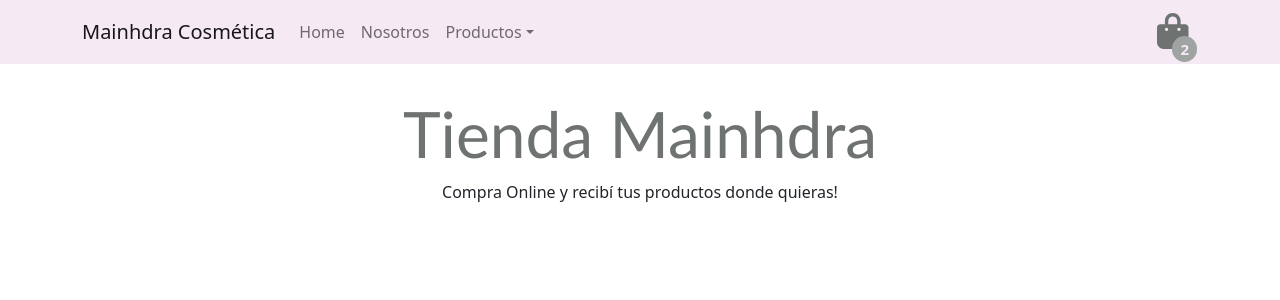
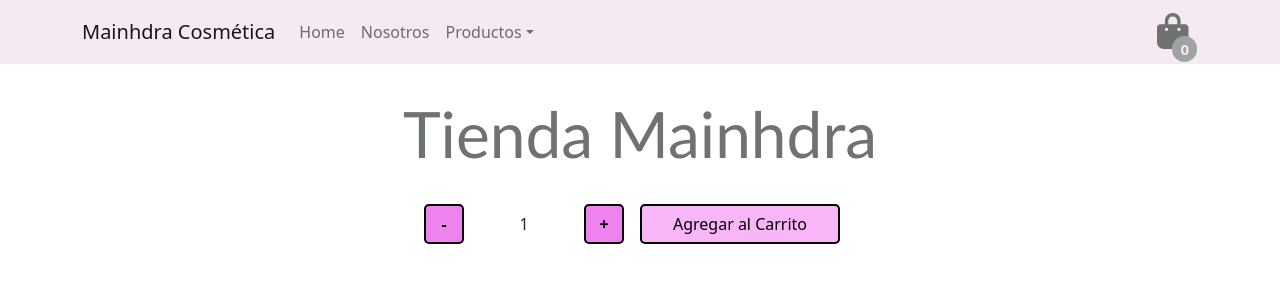
Before and after one commit to NatiCastro/mitienda-coder-react, a React (Create React App) app: page / in a window 1280 px wide. Shown: the top 300 px of the page. Built offline with nearby package versions, Linux system fonts and the light colour scheme.

Commit message:
ItemCount

```diff
--- a/src/App.js
+++ b/src/App.js
@@ -16,9 +16,14 @@ function App() {
 
       <h1 className='titulo-principal'>{tienda}</h1>
 
+      <div className='contenedor-botones'>
+
       <ItemListContainer/>
 
+       </div>
+
     </div>
+
   );
 }
 
--- a/src/Componentes/CartWidget.jsx
+++ b/src/Componentes/CartWidget.jsx
@@ -15,9 +15,10 @@ export default function IconoCarrito () {
             <FontAwesomeIcon
                 icon={faBagShopping}
                 style={{fontSize:36, color:'rgb(110, 114, 113)'}}
+                className="icono-fontawesome"
             />
 
-            <span className="contador" >2</span>
+            <span className="contador" >0</span>
 
         </div>
 
--- /dev/null
+++ b/src/Componentes/ItemCount.jsx
@@ -0,0 +1,17 @@
+import React from "react";
+
+
+export default function ItemCount ({texto, sumaOResta}) {
+    return (
+        <>
+        <button
+                className= 'botones-itemcount'
+                onClick= { sumaOResta } >
+
+                {texto}
+
+        </button>
+
+  </>
+    )
+}
--- a/src/Componentes/ItemListContainer.jsx
+++ b/src/Componentes/ItemListContainer.jsx
@@ -1,11 +1,57 @@
 import React from "react";
+import '../Estilos/ItemCount.css';
+import ItemCount from "./ItemCount";
+import { useState } from "react";
 
-export default function ItemListContainer () {
+export default function ItemListContainer() {
+
+    //Indico la cantidad inicial
+    const [cantidadInicial, setCantidadInicial] = useState(1);
+    //Indico el stock
+    const [stock] = useState(5);
+
+    //Función para sumar cantidad según el stock
+    const Suma = () => {
+        if (cantidadInicial < stock) {
+        setCantidadInicial(cantidadInicial + 1);
+        }
+    }
+
+    //Función de resta hasta la cantidad inicial
+    const Resta = () => {
+        if (cantidadInicial > 1) {
+        setCantidadInicial(cantidadInicial - 1);
+        }
+    }
+
+    //Función para el botón de Agregar al carrito
+    const OnAdd = () => {
+        alert(`Agregaste  ${cantidadInicial} unidades`)
+    }
+
     return (
-        <p style={{textAlign:'center'}}>
+        <>
+            {/* Primer botón - resta items */}
+             <ItemCount
+                sumaOResta={Resta}
+                texto='-'
+            />
+            {/* Div con número de items */}
+            <div className="cantidad-itemcount">{cantidadInicial}</div>
 
-            Compra Online y recibí tus productos donde quieras!
+            {/* Segundo botón - suma items */}
+            <ItemCount
+                sumaOResta={Suma}
+                texto='+'
+            />
+            {/* Botón agregar al carrito */}
+            <button
+                className="agregar-carrito"
+                onClick={OnAdd} >
 
-        </p>
-    )
+                Agregar al Carrito
+
+            </button>
+        </>
+    );
 }
--- /dev/null
+++ b/src/Estilos/ItemCount.css
@@ -0,0 +1,36 @@
+.contenedor-botones {
+  margin: 1rem;
+  display: flex;
+  justify-content: center;
+  align-items: center;
+}
+.botones-itemcount {
+  width: 40px;
+  height: 40px;
+  text-align: center;
+  font-weight: bolder;
+  background-color: violet;
+  border: 2px solid black;
+  border-radius: 5px;
+}
+.botones-itemcount:hover {
+  background-color: rgb(248, 182, 248);
+}
+.cantidad-itemcount {
+  width: 120px;
+  height: 40px;
+  display: flex;
+  justify-content: center;
+  align-items: center;
+}
+.agregar-carrito {
+  width: 200px;
+  height: 40px;
+  margin: 1rem;
+  background-color: rgb(248, 182, 248);
+  border: 2px solid black;
+  border-radius: 5px;
+}
+.agregar-carrito:hover {
+  background-color: rgb(245, 233, 244);
+}
```
